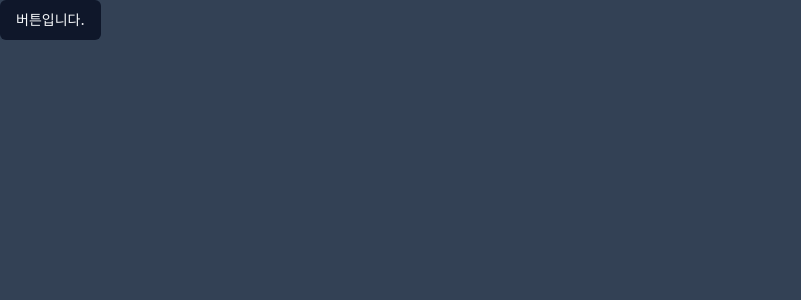
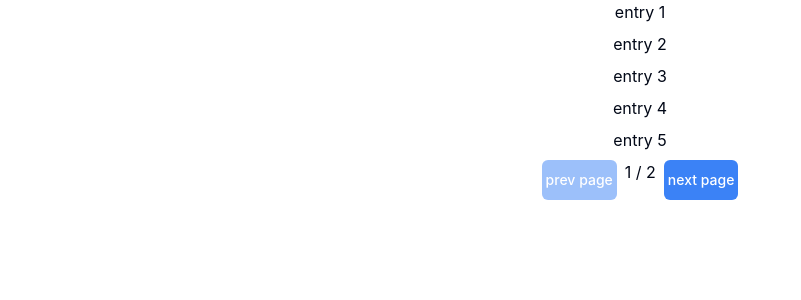
Before and after one commit to min33sky/server-pagination, a Next.js app: page / in a window 1280 px wide. Shown: the top 300 px of the page, without its empty margins (0-801 px from the left). Built offline with nearby package versions, Linux system fonts and the light colour scheme; a web font is replaced by a local one.

Commit message:
feat: basic serverside pagination

```diff
--- a/src/app/page.tsx
+++ b/src/app/page.tsx
@@ -1,9 +1,45 @@
+import PaginationControls from '@/components/PaginationControls';
 import { Button } from '@/components/ui/button';
 
-export default function Home() {
+const data = [
+  'entry 1',
+  'entry 2',
+  'entry 3',
+  'entry 4',
+  'entry 5',
+  'entry 6',
+  'entry 7',
+  'entry 8',
+  'entry 9',
+  'entry 10',
+];
+
+export default function Home({
+  searchParams,
+}: {
+  searchParams: {
+    [key: string]: string | string[] | undefined;
+  };
+}) {
+  const page = searchParams['page'] ?? '1';
+  const perPage = searchParams['perPage'] ?? '5';
+
+  // mocked, skipped and limited in the real app
+  const start = (Number(page) - 1) * Number(perPage); // 0, 5, 10, 15, ...
+  const end = start + Number(perPage); // 5, 10, 15, 20, ...
+
+  const entries = data.slice(start, end);
+
   return (
-    <main className="bg-slate-700 text-white h-full">
-      <Button>버튼입니다.</Button>
-    </main>
+    <div className="flex flex-col gap-2 items-center">
+      {entries.map((entry, index) => (
+        <div key={index}>{entry}</div>
+      ))}
+
+      <PaginationControls
+        hasNextPage={end < data.length}
+        hasPrevPage={start > 0}
+      />
+    </div>
   );
 }
--- /dev/null
+++ b/src/components/PaginationControls.tsx
@@ -0,0 +1,49 @@
+'use client';
+
+import React from 'react';
+import { useRouter, useSearchParams } from 'next/navigation';
+import { Button } from './ui/button';
+
+interface Props {
+  hasNextPage: boolean;
+  hasPrevPage: boolean;
+}
+
+export default function PaginationControls({
+  hasNextPage,
+  hasPrevPage,
+}: Props) {
+  const router = useRouter();
+  const searchParams = useSearchParams();
+
+  const page = searchParams.get('page') ?? '1';
+  const per_page = searchParams.get('per_page') ?? '5';
+
+  return (
+    <div className="flex gap-2">
+      <Button
+        className="bg-blue-500 text-white p-1"
+        disabled={!hasPrevPage}
+        onClick={() => {
+          router.push(`/?page=${Number(page) - 1}&per_page=${per_page}`);
+        }}
+      >
+        prev page
+      </Button>
+
+      <div>
+        {page} / {Math.ceil(10 / Number(per_page))}
+      </div>
+
+      <Button
+        className="bg-blue-500 text-white p-1"
+        disabled={!hasNextPage}
+        onClick={() => {
+          router.push(`/?page=${Number(page) + 1}&per_page=${per_page}`);
+        }}
+      >
+        next page
+      </Button>
+    </div>
+  );
+}
```
